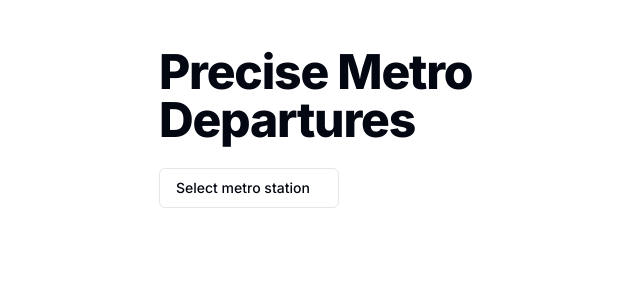
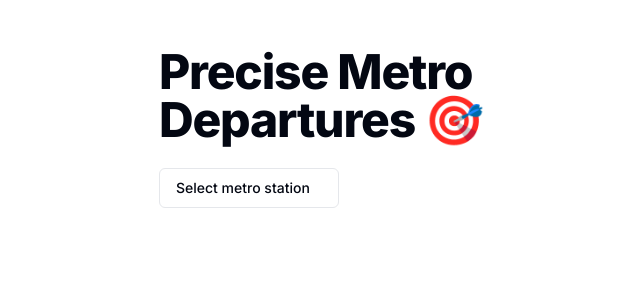
Before and after one commit to ericvalcik/metro-times, a Next.js app: page / in a window 1280 px wide. Shown: the top 300 px of the page, without its empty margins (302-942 px from the left). Built offline with nearby package versions, Linux system fonts and the light colour scheme.

Commit message:
add emoji :D

```diff
--- a/src/app/page.tsx
+++ b/src/app/page.tsx
@@ -15,7 +15,7 @@ export default function Home() {
       <AppContextProvider>
         <main className="px-4">
           <div className="max-w-[358px] mx-auto flex min-h-screen w-full flex-col items-start pt-12">
-            <TypographyH1>Precise Metro Departures</TypographyH1>
+            <TypographyH1>Precise Metro Departures 🎯</TypographyH1>
             <div className="pb-4">
               <ComboBoxResponsive />
             </div>
```
